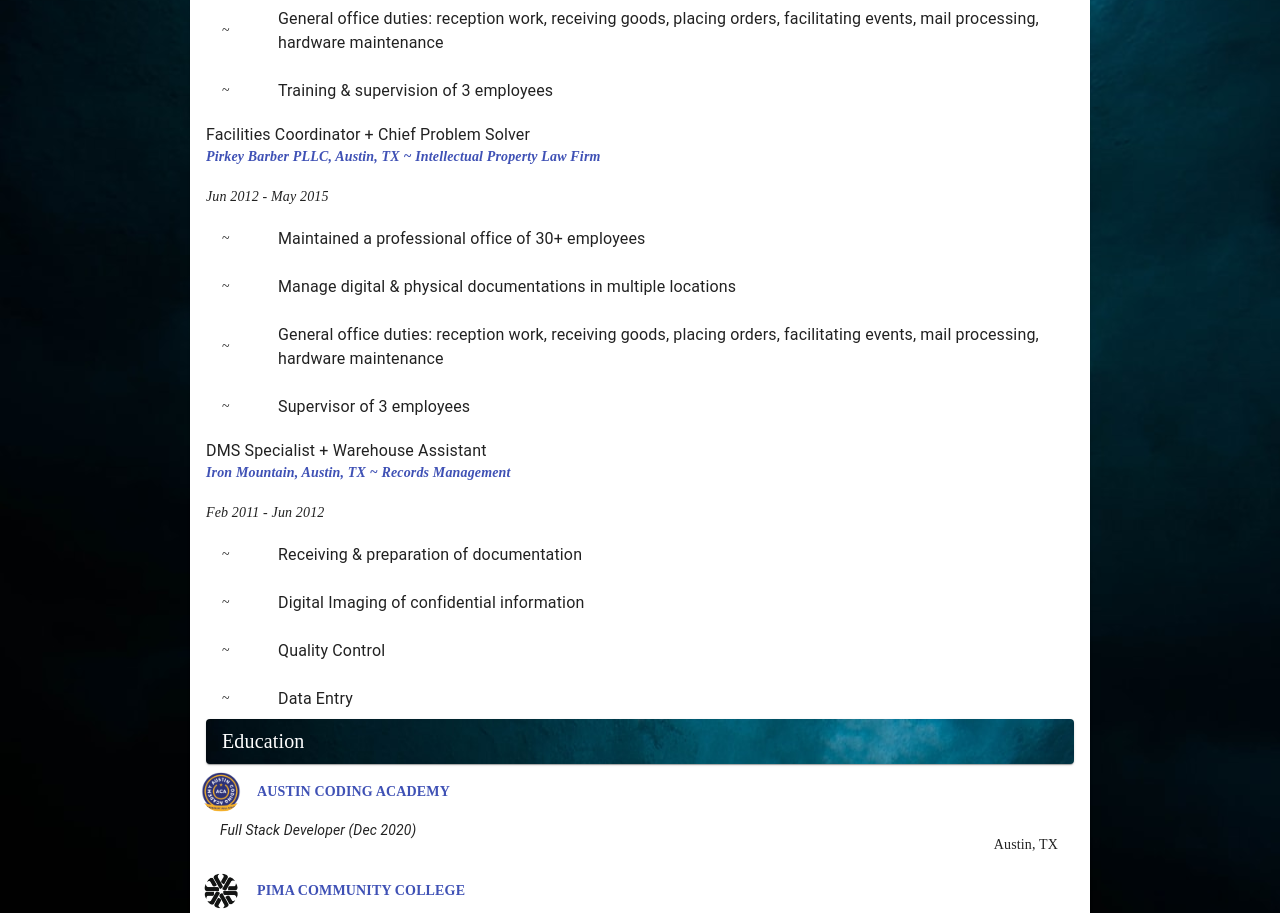
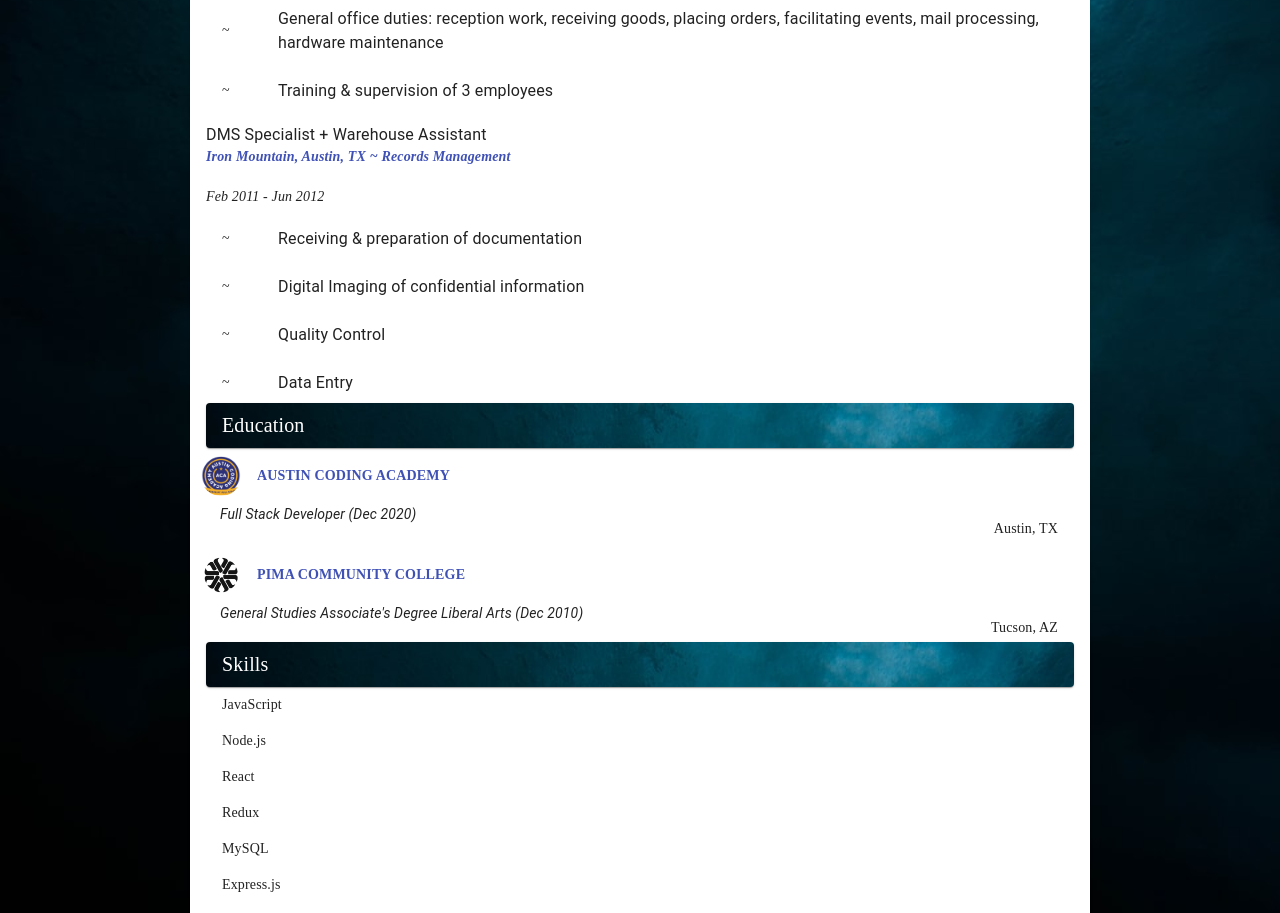
Before and after one commit to listenToRipley/nataliekendrick, a React (Create React App) app: page /resume in a window 1280 px wide. Shown: the part 980-1893 px from the top of the page. Built offline with nearby package versions, Linux system fonts and the light colour scheme.

Commit message:
duplicate information removed

```diff
--- a/src/Components/ResumeExp.js
+++ b/src/Components/ResumeExp.js
@@ -109,40 +109,6 @@
 
       {fullHistory}
 
-            <Typography>Facilities Coordinator + Chief Problem Solver</Typography>
-            <Link href="https://www.pirkeybarber.com/" className={classes.company}>Pirkey Barber PLLC, Austin, TX ~ Intellectual Property Law Firm</Link>
-            <br/>
-            <em>Jun 2012 - May 2015</em>
-            <List>
-              <ListItem>
-                <ListItemAvatar>~</ListItemAvatar>
-                <ListItemText>
-                Maintained a professional office of 30+ employees
-                </ListItemText>
-              </ListItem>
-
-              <ListItem>
-                <ListItemAvatar>~</ListItemAvatar>
-                <ListItemText>
-                Manage digital & physical documentations in multiple locations
-                </ListItemText>
-              </ListItem>
-
-              <ListItem>
-                <ListItemAvatar>~</ListItemAvatar>
-                <ListItemText>
-                General office duties: reception work, receiving goods, placing orders, facilitating events, mail processing, hardware maintenance
-                </ListItemText>
-              </ListItem>
-
-              <ListItem>
-                <ListItemAvatar>~</ListItemAvatar>
-                <ListItemText>
-                Supervisor of 3 employees
-
-                </ListItemText>
-              </ListItem>
-            </List>
 
             <Typography>DMS Specialist + Warehouse Assistant </Typography>
             <Link href="https://www.ironmountain.com/" className={classes.company}>Iron Mountain, Austin, TX ~ Records Management</Link>
```
